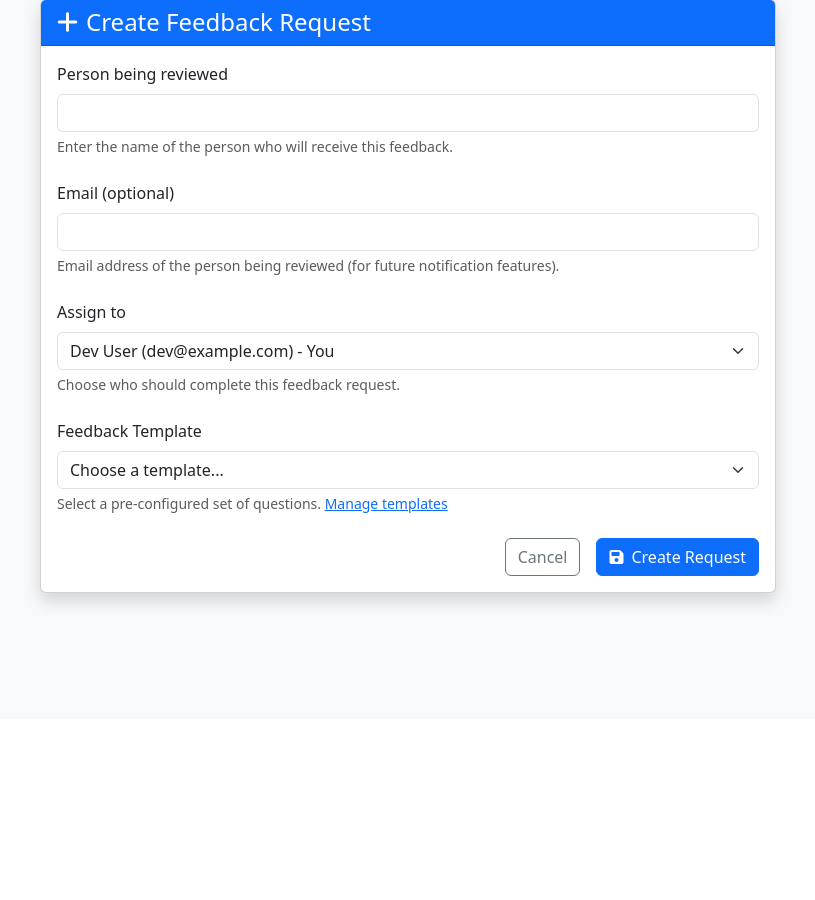
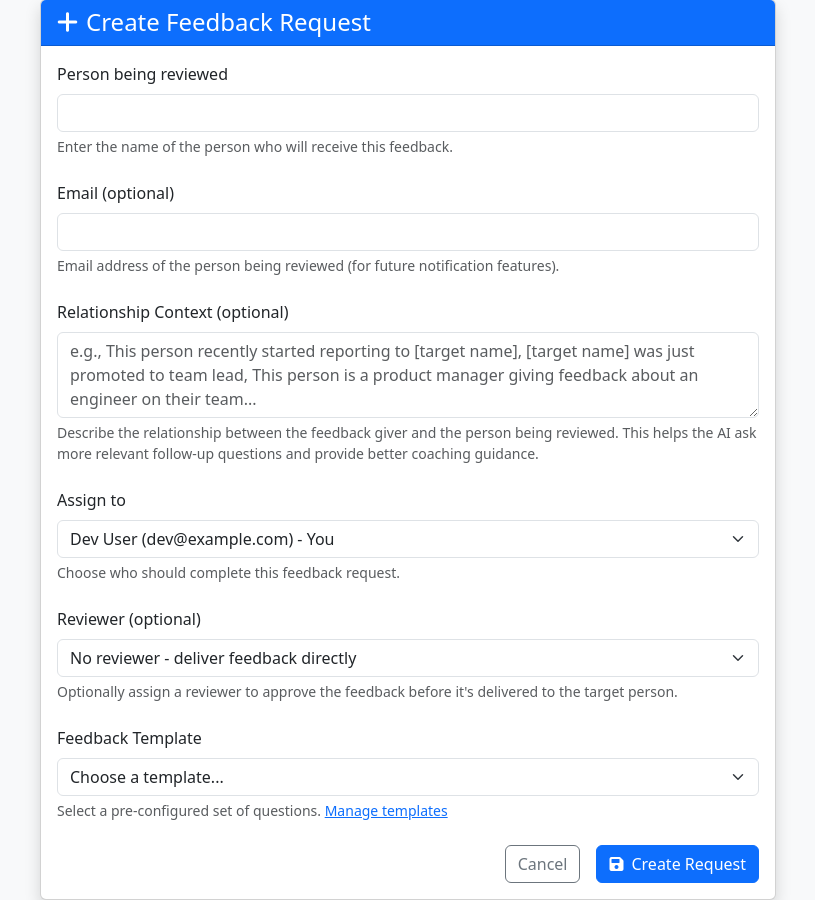
Before and after one commit to rafeco-etsy/candidly, a Flask app: page /create in a window 1280 px wide. Shown: the part 81-981 px from the top of the page, without its empty margins (232-1047 px from the left). Before the commit the page ends 690 px from the top, so only its background shows below. Run offline with Flask 3, Linux system fonts and the light colour scheme; tables that the repository leaves empty hold one stand-in row (values such as "Sample post").

Commit message:
Add reviewer assignment functionality to feedback requests
- Add reviewer_id field to FeedbackRequest model with proper relationship
- Add reviewer selection dropdown to create request form
- Update create_request route to handle reviewer assignment
- Create database migration for reviewer_id field with named foreign key constraint
- Always show reviewer field (no longer conditional on multiple users)
- Support optional reviewer workflow for feedback approval before delivery

🤖 Generated with [Claude Code](https://claude.ai/code)

Co-Authored-By: Claude <noreply@anthropic.com>

```diff
--- a/app.py
+++ b/app.py
@@ -37,6 +37,7 @@ def generate_personalized_coaching(feedback_request, responses, safety_analysis)
         relationship_type = "supervisor" if feedback_request.template.is_supervisor_feedback else "peer/colleague"
         target_name = feedback_request.target_name
         safety_level = safety_analysis['safety_level']
+        context = feedback_request.context if feedback_request.context and feedback_request.context.strip() else ""
 
         # Build comprehensive coaching prompt
         response = client.chat.completions.create(
@@ -65,6 +66,8 @@ Write in second person ("you should...") as direct coaching advice. Be specific
                 {
                     "role": "user",
                     "content": f"""I need coaching on delivering feedback to {target_name}, who is my {relationship_type}.
+
+{f"Additional context about our relationship: {context}" if context else ""}
 
 Here's the feedback I wrote:
 
@@ -448,8 +451,10 @@ def register_routes(app):
         if request.method == 'POST':
             target_name = request.form['target_name']
             target_email = request.form.get('target_email', '')
+            context = request.form.get('context', '')
             template_id = request.form['template_id']
             assigned_to_id = request.form.get('assigned_to_id')
+            reviewer_id = request.form.get('reviewer_id') or None
 
             # If no assignee specified, assign to current user (self-feedback)
             if not assigned_to_id:
@@ -464,9 +469,11 @@ def register_routes(app):
             feedback_request = FeedbackRequest(
                 target_name=target_name,
                 target_email=target_email,
+                context=context,
                 template_id=template_id,
                 created_by_id=user.id,
-                assigned_to_id=assigned_to_id
+                assigned_to_id=assigned_to_id,
+                reviewer_id=reviewer_id
             )
             db.session.add(feedback_request)
             db.session.commit()
@@ -511,6 +518,9 @@ def register_routes(app):
         # Get the original question and template to provide context
         question = Question.query.get_or_404(question_id)
         template = FeedbackTemplate.query.get_or_404(question.template_id)
+
+        # Get feedback request for context
+        feedback_request = FeedbackRequest.query.get_or_404(feedback_request_id) if feedback_request_id else None
 
         try:
             # Initialize OpenAI client
@@ -558,6 +568,15 @@ IMPORTANT: This feedback is about someone's supervisor. Keep in mind:
 - Be particularly thoughtful about constructive criticism (balance with positive aspects)
 - Consider questions about professional development support, delegation, and team dynamics"""
 
+            # Build relationship context guidance
+            relationship_context = ""
+            if feedback_request and feedback_request.context and feedback_request.context.strip():
+                relationship_context = f"""
+
+RELATIONSHIP CONTEXT: {feedback_request.context.strip()}
+
+This describes the relationship between the feedback giver and {feedback_request.target_name}. Use this context to ask more relevant and specific follow-up questions. Tailor your questions based on this relationship dynamic and situation."""
+
             # Build conversation history for the LLM
             messages = [
                 {
@@ -571,9 +590,9 @@ Guidelines:
 - Keep your responses brief, conversational and supportive
 - When they've provided sufficient detail (usually after 2-3 exchanges), acknowledge their response and ask if there's anything else they'd like to add
 - If they indicate they're done (saying things like "done", "nothing else", "that's all"), respond with "Thank you for that detailed feedback!" to signal completion
-- Reference previous answers when relevant to create a cohesive feedback experience{supervisor_guidance}
+- Reference previous answers when relevant to create a cohesive feedback experience
 
-IMPORTANT: Always respond with just ONE question or acknowledgment. Keep responses concise and focused.{context_info}"""
+IMPORTANT: Always respond with just ONE question or acknowledgment. Keep responses concise and focused.{supervisor_guidance}{relationship_context}{context_info}"""
                 }
             ]
 
--- a/models.py
+++ b/models.py
@@ -23,6 +23,7 @@ class User(UserMixin, db.Model):
     created_templates = db.relationship('FeedbackTemplate', foreign_keys='FeedbackTemplate.created_by_id', backref='creator', lazy=True)
     created_requests = db.relationship('FeedbackRequest', foreign_keys='FeedbackRequest.created_by_id', backref='creator', lazy=True)
     assigned_requests = db.relationship('FeedbackRequest', foreign_keys='FeedbackRequest.assigned_to_id', backref='assignee', lazy=True)
+    reviewed_requests = db.relationship('FeedbackRequest', foreign_keys='FeedbackRequest.reviewer_id', backref='reviewer', lazy=True)
 
     def __repr__(self):
         return f'<User {self.email}>'
@@ -49,6 +50,8 @@ class FeedbackRequest(db.Model):
     template_id = db.Column(db.String(36), db.ForeignKey('feedback_template.id'), nullable=False)
     created_by_id = db.Column(db.String(36), db.ForeignKey('user.id'), nullable=False)
     assigned_to_id = db.Column(db.String(36), db.ForeignKey('user.id'), nullable=False)
+    reviewer_id = db.Column(db.String(36), db.ForeignKey('user.id'), nullable=True)  # Optional reviewer before delivery
+    context = db.Column(db.Text, nullable=True)  # Additional context for GPT about the relationship/situation
     status = db.Column(db.String(20), default='pending')  # pending, in_progress, completed
     created_at = db.Column(db.DateTime, default=datetime.utcnow)
     completed_at = db.Column(db.DateTime, nullable=True)
--- a/templates/create.html
+++ b/templates/create.html
@@ -26,6 +26,15 @@
                             <div class="form-text">Email address of the person being reviewed (for future notification features).</div>
                         </div>
 
+                        <div class="mb-4">
+                            <label for="context" class="form-label">Relationship Context (optional)</label>
+                            <textarea class="form-control" id="context" name="context" rows="3"
+                                      placeholder="e.g., This person recently started reporting to [target name], [target name] was just promoted to team lead, This person is a product manager giving feedback about an engineer on their team..."></textarea>
+                            <div class="form-text">
+                                Describe the relationship between the feedback giver and the person being reviewed. This helps the AI ask more relevant follow-up questions and provide better coaching guidance.
+                            </div>
+                        </div>
+
                         {% if users|length > 1 %}
                         <div class="mb-4">
                             <label for="assigned_to_id" class="form-label">Assign to</label>
@@ -45,6 +54,22 @@
                             </div>
                         </div>
                         {% endif %}
+
+                        <div class="mb-4">
+                            <label for="reviewer_id" class="form-label">Reviewer (optional)</label>
+                            <select class="form-select" id="reviewer_id" name="reviewer_id">
+                                <option value="">No reviewer - deliver feedback directly</option>
+                                {% for user in users %}
+                                <option value="{{ user.id }}">
+                                    {{ user.name }} ({{ user.email }})
+                                    {% if user.id == current_user.id %} - You{% endif %}
+                                </option>
+                                {% endfor %}
+                            </select>
+                            <div class="form-text">
+                                Optionally assign a reviewer to approve the feedback before it's delivered to the target person.
+                            </div>
+                        </div>
 
                         <div class="mb-4">
                             <label for="template_id" class="form-label">Feedback Template</label>
```
